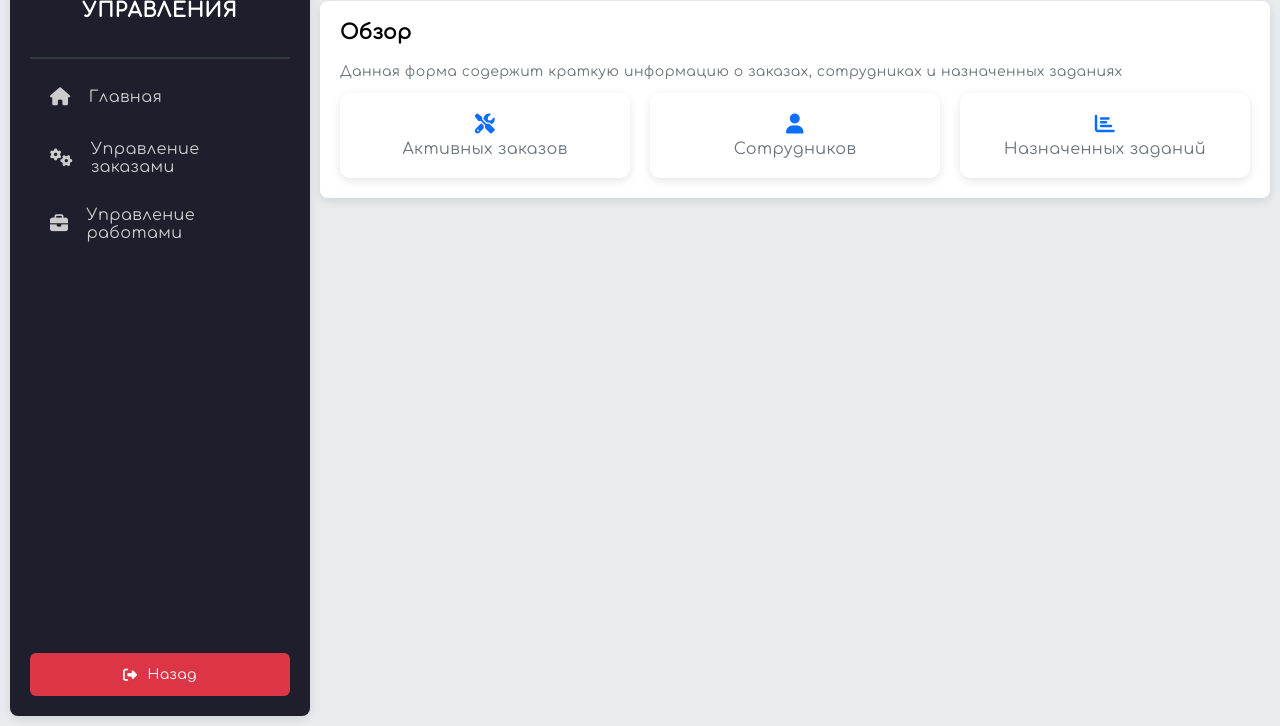
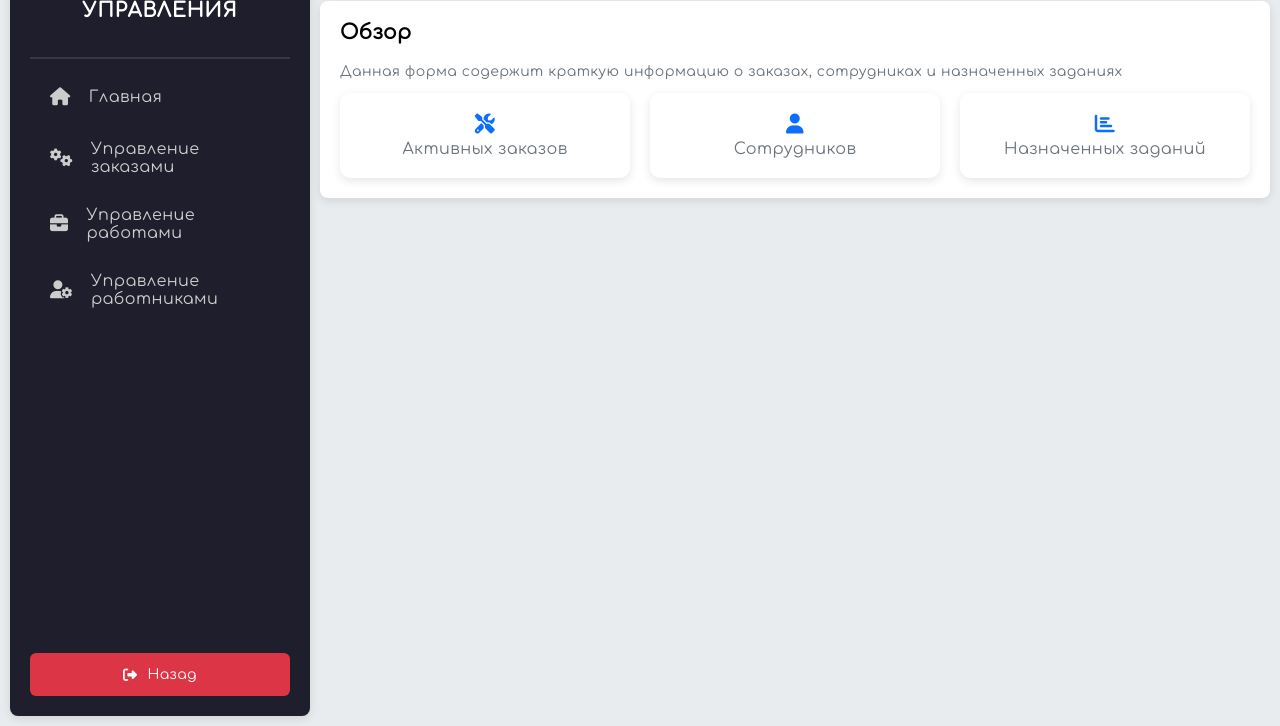
Before and after one commit to gulieveg/work-time-management, a Python web app: template app/templates/control/index.html in a window 1280 px wide. Shown: the part 74-800 px from the top of the page. Run offline with Jinja, Linux system fonts and the light colour scheme; the template is opened without the code that fills it, so the values that code supplies are empty.

Commit message:
:tada: Next commit

```diff
--- a/app/templates/control/base.html
+++ b/app/templates/control/base.html
@@ -23,8 +23,8 @@
                 ["control.index", "fas fa-home", "Главная", true],
                 ["control.orders.orders_table", "fas fa-cogs", "Управление заказами", true],
                 ["control.works.works_table", "fas fa-briefcase", "Управление работами", true],
+                ["control.employees.employees_table", "fas fa-user-cog", "Управление работниками", true],
                 ["control.users.users_table", "fas fa-user-shield", "Управление пользователями", current_user.is_admin],
-                ["control.employees.employees_table", "fas fa-user-cog", "Управление работниками", current_user.is_admin],
                 ["control.logs.logs_table", "fas fa-history", "Журнал действий", current_user.is_admin],
             ] %}
 
```
